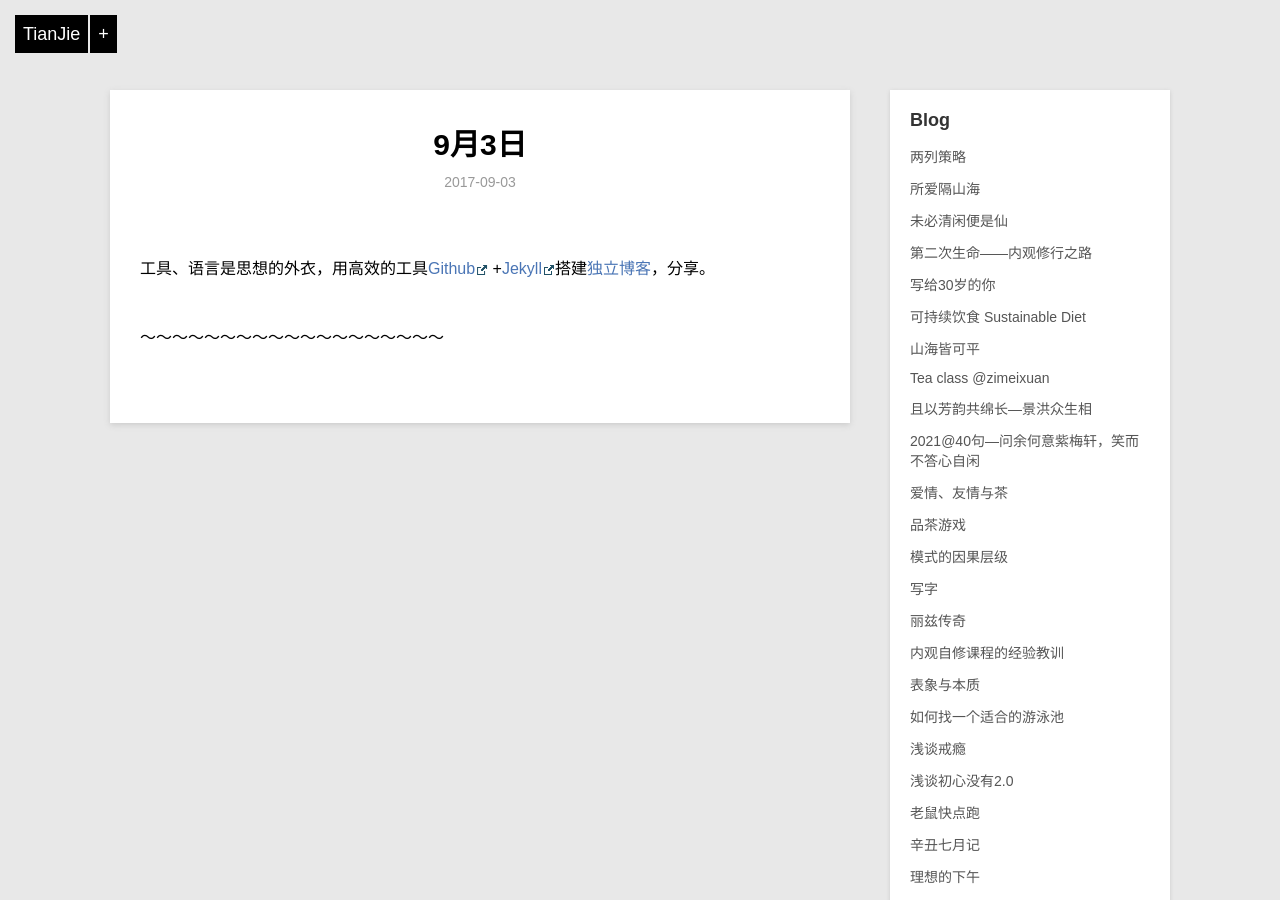
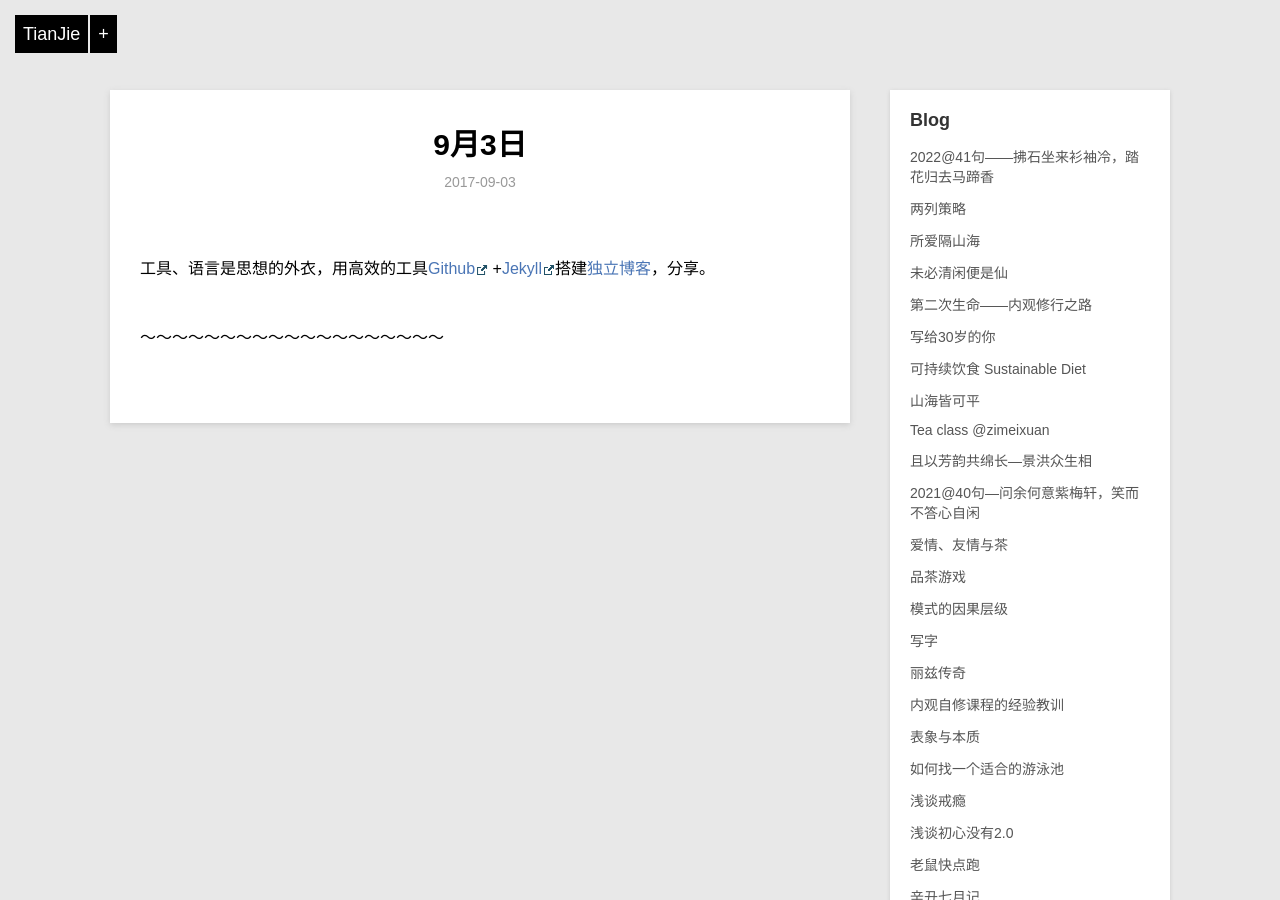
Before and after one commit to violettianjie/violettianjie.github.io, a Jekyll site: the page built from _posts/journal/2017-09-03-03sep.md, in a window 1280 px wide and 900 px high. Built offline with Jekyll 4.4.1, drawn with Linux system fonts in a browser that asks for light colours.

Commit message:
Update 2022-12-22-41sen.md

```diff
--- a/_posts/blog/2022-12-22-41sen.md
+++ b/_posts/blog/2022-12-22-41sen.md
@@ -1,3 +1,9 @@
+---
+layout: post
+title: " 2022@41句——拂石坐来衫袖冷，踏花归去马蹄香 "
+description: "冬至快乐 "
+category: blog
+---
 
 ## 2022@41句——拂石坐来衫袖冷，踏花归去马蹄香
 
```
Also changed, not shown: other parts of _posts/blog/2022-12-22-41sen.md (+2 -1 lines).
